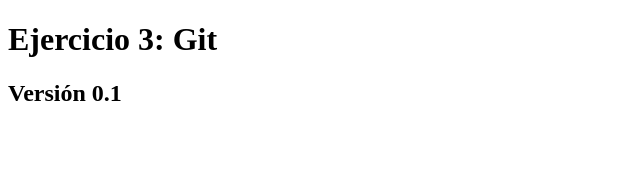
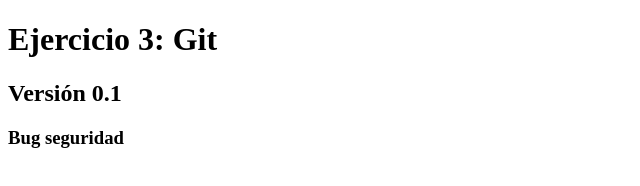
Before and after one commit to PMenchen/Git, a plain HTML site: page public/index.html in a window 1280 px wide. Shown: the whole page, without its empty margins (0-640 px from the left). Drawn offline with Linux system fonts and the light colour scheme.

Commit message:
Bug seguridad

```diff
--- a/public/index.html
+++ b/public/index.html
@@ -9,5 +9,7 @@
     <h1>Ejercicio 3: Git</h1>
 
     <h2>Versión 0.1</h2>
+
+    <h3>Bug seguridad</h3>
 </body>
 </html>
```
